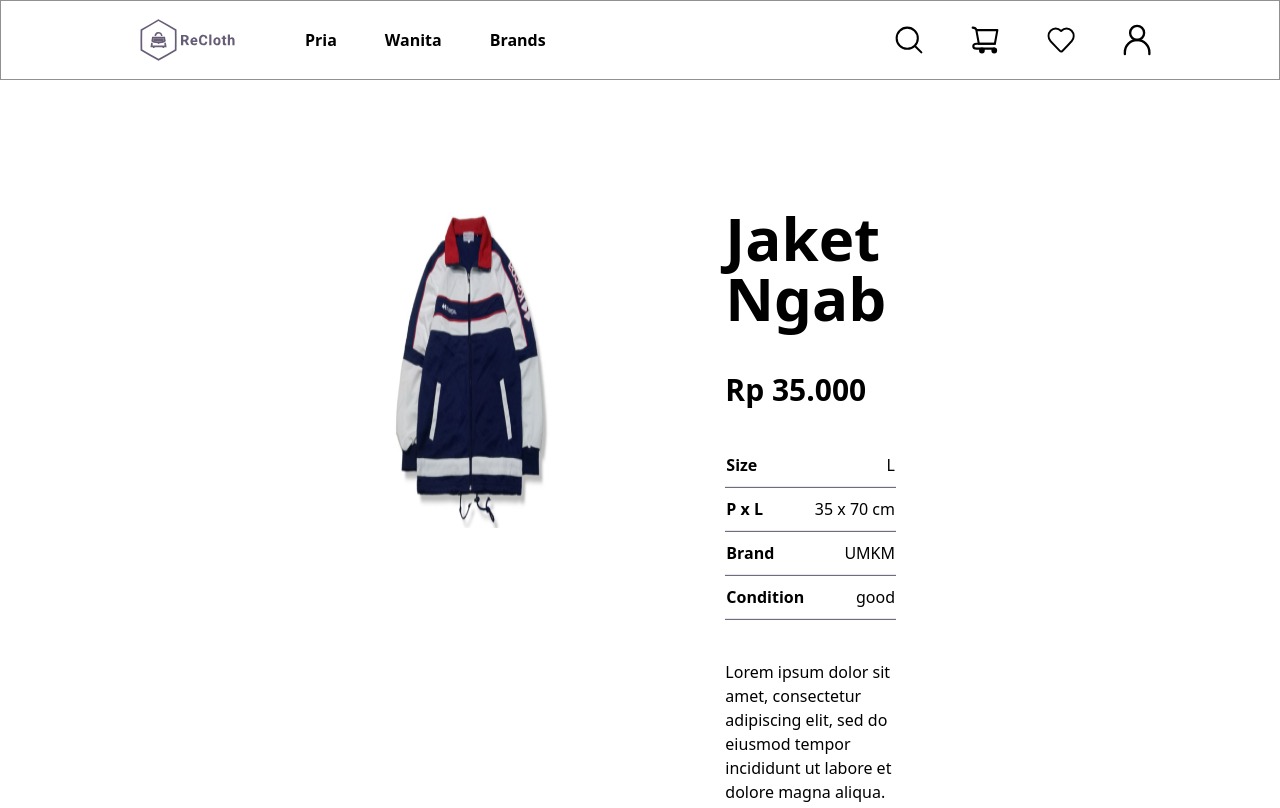
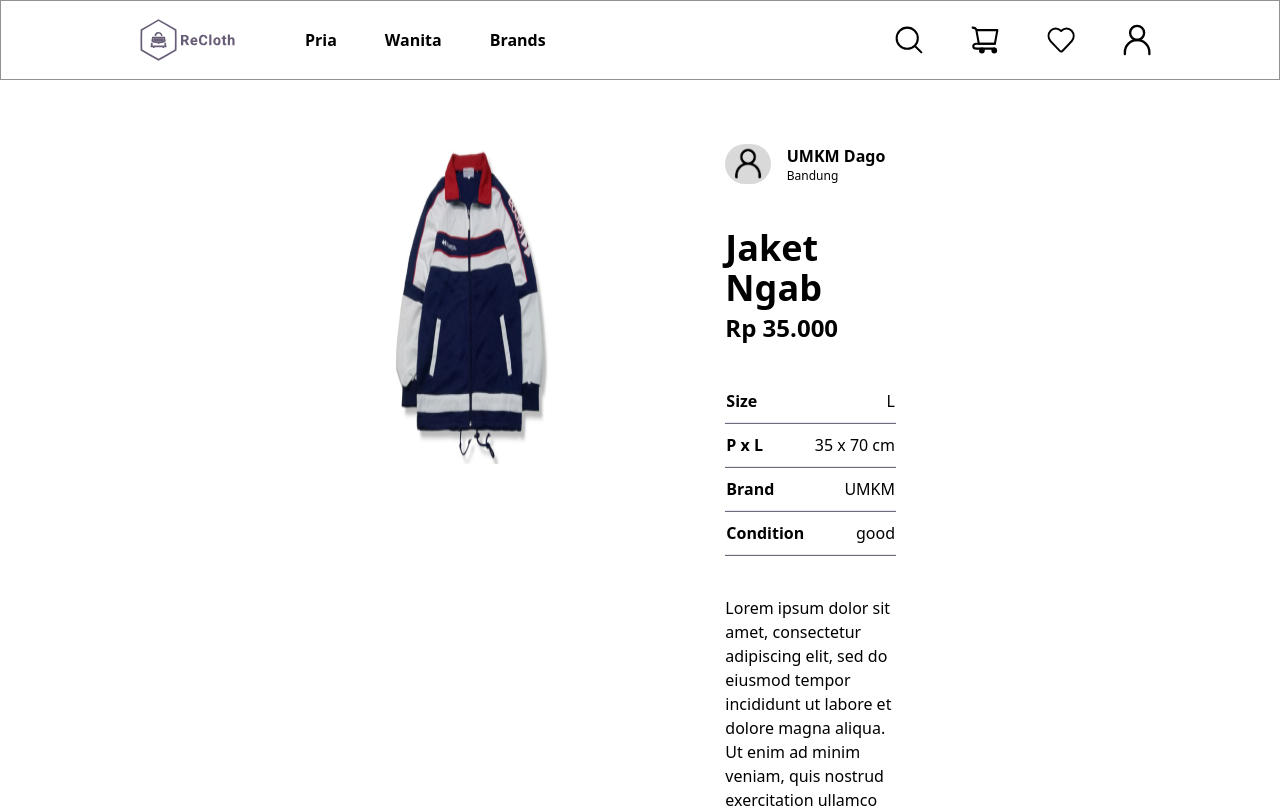
Before and after one commit to mrsyaban/frontend-recloth, a React (Vite) app: page /product in a window 1280 px wide. Shown: the top 808 px of the page. Built offline with nearby package versions, Linux system fonts and the light colour scheme.

Commit message:
feat: edit product page

```diff
--- a/src/pages/product/index.tsx
+++ b/src/pages/product/index.tsx
@@ -1,25 +1,37 @@
-import ImageProduct from './../../assets/images/product_image.png'
-import ProductDesc from '../../components/product/product-desc'
+import ImageProduct from "./../../assets/images/product_image.png";
+import ProfPicture from "./../../assets/images/default_profpic.png";
+import ProductDesc from "../../components/product/product-desc";
 
 const ProductPage = () => {
   return (
-    <div className='flex px-96 pt-32 justify-between'>
-      <img src={ImageProduct} alt='product image' className='w-2/6 h-80'/>
-      <div className='flex flex-col w-2/6 space-y-11'>
-        <h1 className='text-6xl font-bold'> Jaket Ngab </h1>
-        <h2 className='text-3xl font-bold'> Rp 35.000</h2>
-        <ProductDesc/>
-        <div className='flex flex-col h-32 space-y-4 font-bold'>
-          <button className='bg-cream h-full text-grey'>
+    <div className="flex px-96 pt-16 justify-between">
+      <img src={ImageProduct} alt="product image" className="w-2/6 h-80" />
+      <div className="flex flex-col w-2/6 space-y-11">
+
+        {/* seller profile */}
+        <div className="flex space-x-4">
+          <img src={ProfPicture} alt="profile" className="h-10 rounded-full" />
+          <div className="flex flex-col">
+            <div className="font-bold">UMKM Dago</div>
+            <div className="text-xs">Bandung</div>
+          </div>
+        </div>
+
+        {/* Product Detail */}
+        <div className="flex flex-col space-y-1">
+          <h1 className="text-4xl font-bold"> Jaket Ngab </h1>
+          <h2 className="text-2xl font-bold"> Rp 35.000</h2>
+        </div>
+        <ProductDesc />
+        <div className="flex flex-col h-32 space-y-4 font-bold">
+          <button className="bg-cream h-full text-grey">
             TAMBAHKAN KE KERANJANG
           </button>
-          <button className='bg-grey h-full text-cream'>
-            DONASI
-          </button>
+          <button className="bg-grey h-full text-cream">DONASI</button>
         </div>
       </div>
     </div>
-  )
-}
+  );
+};
 
-export default ProductPage
+export default ProductPage;
```
Also changed, not shown: src/assets/images/default_profpic.png (added).
